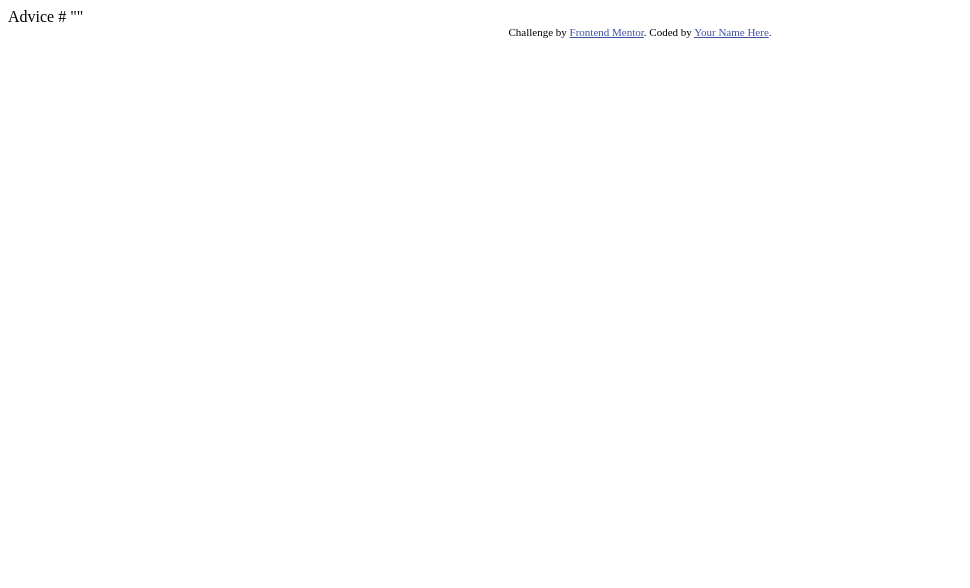
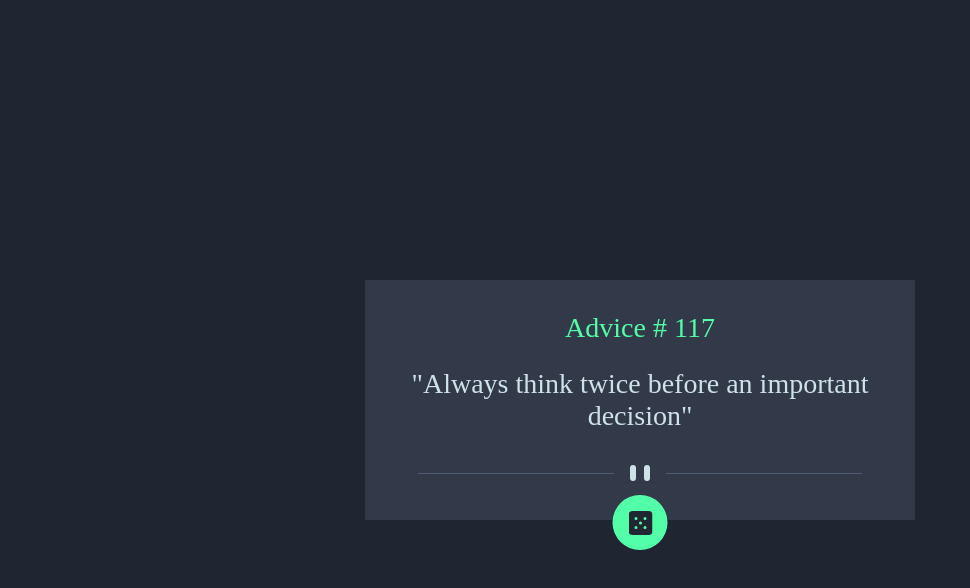
Before and after one commit to OrlandoLeyva/Advice-generator, a plain HTML site: page index.html in a window 1280 px wide. Shown: the whole page, without its empty margins (0-970 px from the left). Drawn offline with Linux system fonts and the light colour scheme.

Commit message:
Advice generator working

```diff
--- a/index.html
+++ b/index.html
@@ -2,27 +2,41 @@
 <html lang="en">
 <head>
   <meta charset="UTF-8">
-  <meta name="viewport" content="width=device-width, initial-scale=1.0"> <!-- displays site properly based on user's device -->
+  <meta name="viewport" content="width=device-width, initial-scale=1.0">
 
   <link rel="icon" type="image/png" sizes="32x32" href="./images/favicon-32x32.png">
+  <!-- CSS -->
+  <link rel="stylesheet" href="./style.css">
 
-  <title>Frontend Mentor | Advice generator app</title>
-
-  <!-- Feel free to remove these styles or customise in your own stylesheet 👍 -->
+  <title>Advice generator app</title>
   <style>
     .attribution { font-size: 11px; text-align: center; }
     .attribution a { color: hsl(228, 45%, 44%); }
   </style>
 </head>
 <body>
+  <main>
+    <div class="advice-card">
+      <p class="advice-number" id="advice-number">Advice # 117</p>
+      <p class="advice" id="advice">"Always think twice before an important decision"</p>
 
-  Advice #<!-- Advice ID goes here -->
+      <!-- Render the right image based on the viewport -->
+      <picture>
+        <source media="(min-width: 750px)" srcset="./images/pattern-divider-desktop.svg" />
+        <img src="./images/pattern-divider-mobile.svg" alt="pattern divider">
+      </picture>
 
-  "<!-- Advice text goes here -->"
+      <button class="new-advice-button" id="new-advice-button">
+        <img src="./images/icon-dice.svg" alt="dice icon">
+      </button>
+    </div>
+  </main>
+  <script src="./index.js"></script>
+</body>
+</html>
 
-  <div class="attribution">
+<!-- Attribution -->
+<!-- <div class="attribution">
     Challenge by <a href="https://www.frontendmentor.io?ref=challenge" target="_blank">Frontend Mentor</a>.
     Coded by <a href="#">Your Name Here</a>.
-  </div>
-</body>
-</html>
+  </div> -->
--- a/index.js
+++ b/index.js
@@ -0,0 +1,23 @@
+// Add an event listen to new advice button.
+// when it is clicked call the api and bring a new advice. render the new advice
+
+// HTML ELEMENTS
+
+const adviceNumberEl = document.getElementById('advice-number')
+const adviceEl = document.getElementById('advice')
+const newAdviceButton = document.getElementById('new-advice-button')
+
+// API SETTINGS
+const API_URL = 'https://api.adviceslip.com/advice'
+
+// FETCH A NEW ADVICE AND RENDER IT
+newAdviceButton.addEventListener('click', async ()=>{
+    adviceEl.innerText = 'Loading Advice...'
+    newAdviceButton.disabled = true
+    const res = await fetch(API_URL);
+    const data = await res.json()
+    const adviceObj = data.slip
+    adviceNumberEl.innerText = `Advice # ${adviceObj.id}`
+    adviceEl.innerText = adviceObj.advice
+    newAdviceButton.disabled = false
+})
--- a/style.css
+++ b/style.css
@@ -0,0 +1,99 @@
+:root {
+    /* COLORS */
+    --Light-Cyan: hsl(193, 38%, 86%);
+    --Neon-Green: hsl(150, 100%, 66%);
+
+    --Grayish-Blue: hsl(217, 19%, 38%);
+    --Dark-Grayish-Blue: hsl(217, 19%, 24%);
+    --Dark-Blue: hsl(218, 23%, 16%);
+}
+
+/* RESET */
+
+* {
+    box-sizing: border-box;
+}
+
+body, html {
+    min-height: 100vh;
+    padding: 0;
+    margin: 0;
+}
+
+body {
+    background-color: var(--Dark-Blue);
+    display: flex;
+    justify-content: center;
+    align-items: center;
+}
+
+h1,
+h2,
+p {
+    margin: 0;
+}
+
+picture,
+img {
+    max-width: 100%;
+}
+
+button {
+    font: inherit;
+}
+
+/** CARD */
+
+.advice-card {
+    background-color: var(--Dark-Grayish-Blue);
+    position: relative;
+    display: flex;
+    flex-direction: column;
+    width: 550px;
+    text-align: center;
+    padding: 2rem;
+    gap: 1.5rem;
+}
+
+/* CARDS CONTENT */
+
+.advice-number {
+    color: var(--Neon-Green);
+}
+
+.advice-card {
+    color: var(--Light-Cyan);
+    font-size: 1.75rem;
+}
+
+.new-advice-button {
+    position: absolute;
+    border: none;
+    cursor: pointer;
+    left: 50%;
+    transform: translateX(-50%);
+    border-radius: 50%;
+    display: grid;
+    place-items: center;
+    bottom: -30px;
+    height: 55px;
+    aspect-ratio: 1;
+    background-color: var(--Neon-Green);
+}
+
+.new-advice-button:hover,
+.new-advice-button:active {
+    outline: none;
+    box-shadow: 0 0 100px var(--Dark-Grayish-Blue);
+    /** + new concept learned */
+    filter: brightness(180%);
+    padding: 1.1rem;
+    transition: 100ms;
+}
+
+button:disabled {
+    background: gray;
+    cursor: not-allowed;
+}
+
+/** CARD STYLES END*/
```
